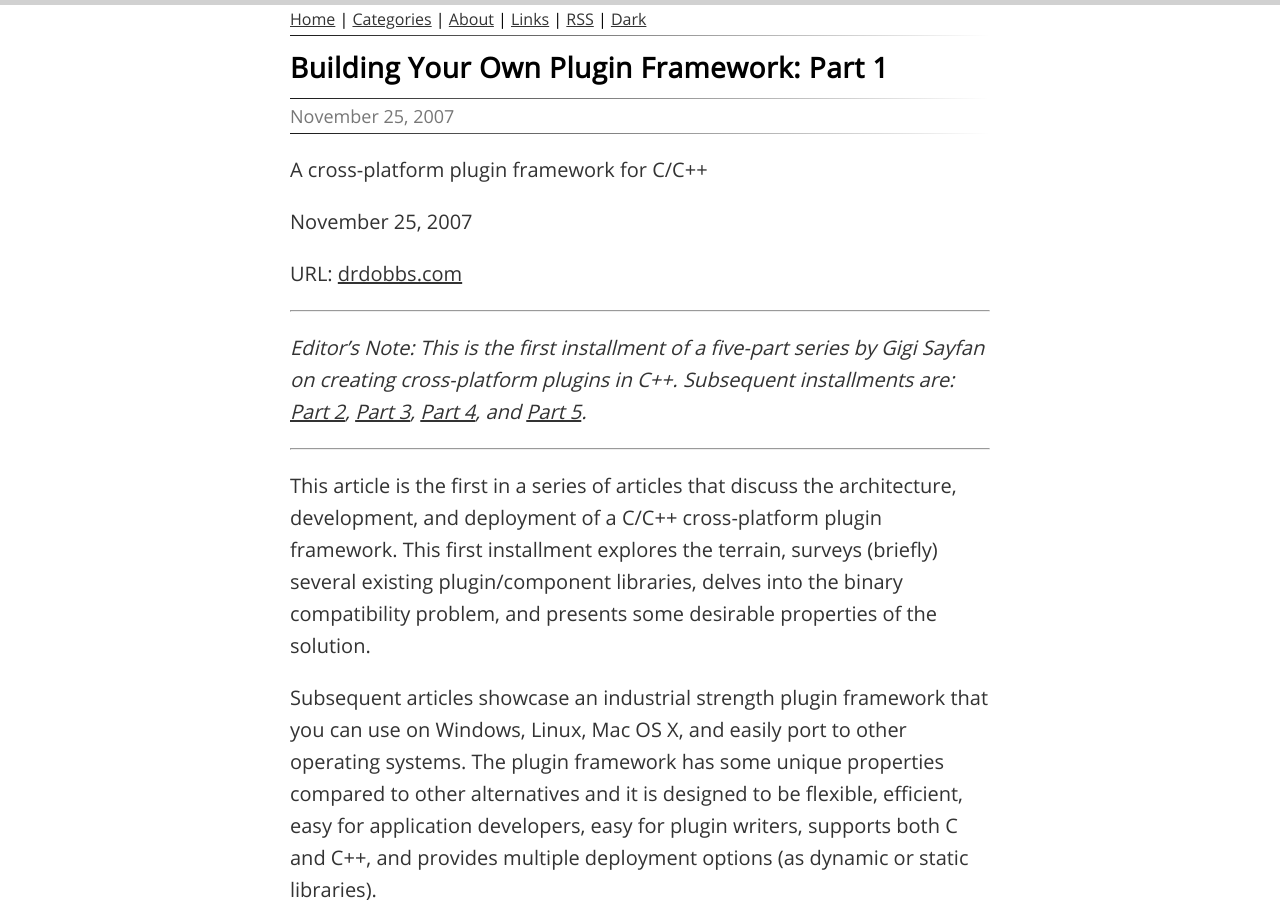
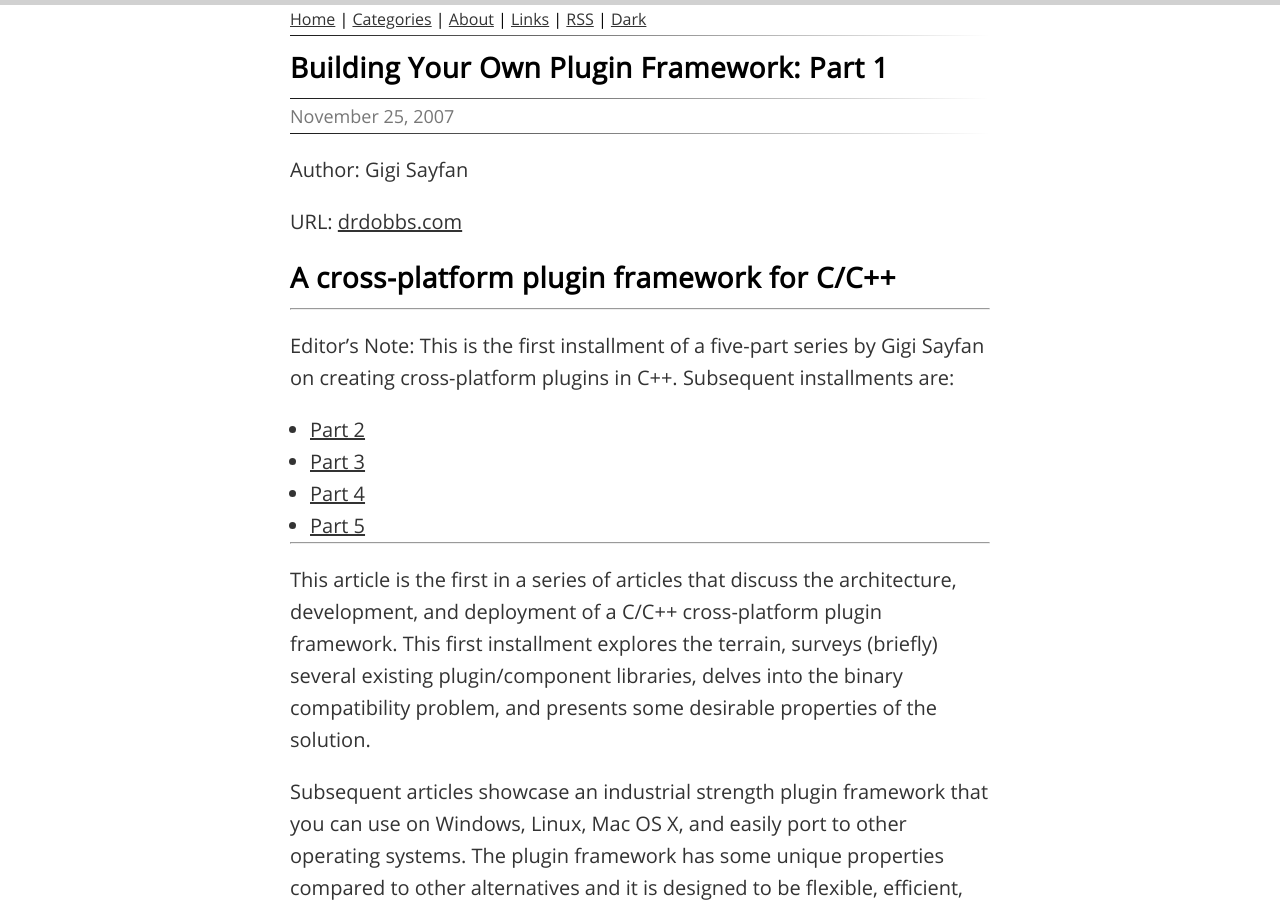
Before and after one commit to SavaLione/savalione.com, a Jekyll site: the page built from _posts/Building Your Own Plugin Framework/2007-11-25-Building-Your-Own-Plugin-Framework-Part-1.markdown, in a window 1280 px wide and 900 px high. Built offline with Jekyll 4.4.1, drawn with Linux system fonts in a browser that asks for light colours; some web fonts are replaced.

Commit message:
update posts

```diff
--- a/_posts/Building Your Own Plugin Framework/2007-11-25-Building-Your-Own-Plugin-Framework-Part-1.markdown
+++ b/_posts/Building Your Own Plugin Framework/2007-11-25-Building-Your-Own-Plugin-Framework-Part-1.markdown
@@ -2,21 +2,27 @@
 layout: post
 title:  "Building Your Own Plugin Framework: Part 1"
 date:   2007-11-25
-last_modified_at: 2021-02-01 03:00:00
+last_modified_at: 2022-08-02 10:33:00
 categories: [Programming]
 tags:
   - c
   - cpp
 ---
 
-A cross-platform plugin framework for C/C++
-
-November 25, 2007
+Author: Gigi Sayfan
 
 URL: [drdobbs.com](https://www.drdobbs.com/cpp/building-your-own-plugin-framework-part/204202899)
 
+# A cross-platform plugin framework for C/C++
+
 ---
-*Editor's Note: This is the first installment of a five-part series by Gigi Sayfan on creating cross-platform plugins in C++. Subsequent installments are: [Part 2](Building%20Your%20Own%20Plugin%20Framework%20Part%202.md), [Part 3](Building%20Your%20Own%20Plugin%20Framework%20Part%203.md), [Part 4](Building%20Your%20Own%20Plugin%20Framework%20Part%204.md), and [Part 5](Building%20Your%20Own%20Plugin%20Framework%20Part%205.md).*
+Editor's Note: This is the first installment of a five-part series by Gigi Sayfan on creating cross-platform plugins in C++.
+Subsequent installments are:
+* [Part 2](Building-Your-Own-Plugin-Framework-Part-2)
+* [Part 3](Building-Your-Own-Plugin-Framework-Part-3)
+* [Part 4](Building-Your-Own-Plugin-Framework-Part-4)
+* [Part 5](Building-Your-Own-Plugin-Framework-Part-5)
+
 
 ---
 
@@ -325,5 +331,3 @@ For the sake of this discussion the dual C/C++ model has the prerequisites and l
 
 ---
 *Gigi Sayfan specializes in cross-platform object-oriented programming in C/C++/ C#/Python/Java with emphasis on large-scale distributed systems. He is currently trying to build intelligent machines inspired by the brain at Numenta (www.numenta.com).*
-
----
```
Also changed, not shown: _posts/Building Your Own Plugin Framework/2007-12-07-Building-Your-Own-Plugin-Framework-Part-2.markdown (+10 -5 lines), _posts/Building Your Own Plugin Framework/2007-12-26-Building-Your-Own-Plugin-Framework-Part-3.markdown (+9 -5 lines), _posts/Building Your Own Plugin Framework/2008-01-14-Building-Your-Own-Plugin-Framework-Part-4.markdown (+9 -5 lines), _posts/Building Your Own Plugin Framework/2008-02-13-Building-Your-Own-Plugin-Framework-Part-5.markdown (+9 -5 lines).
